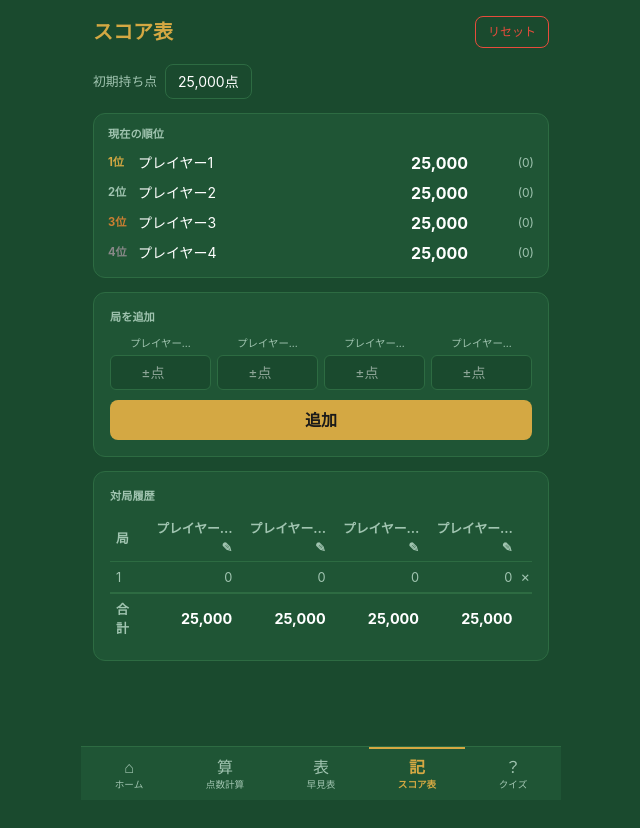
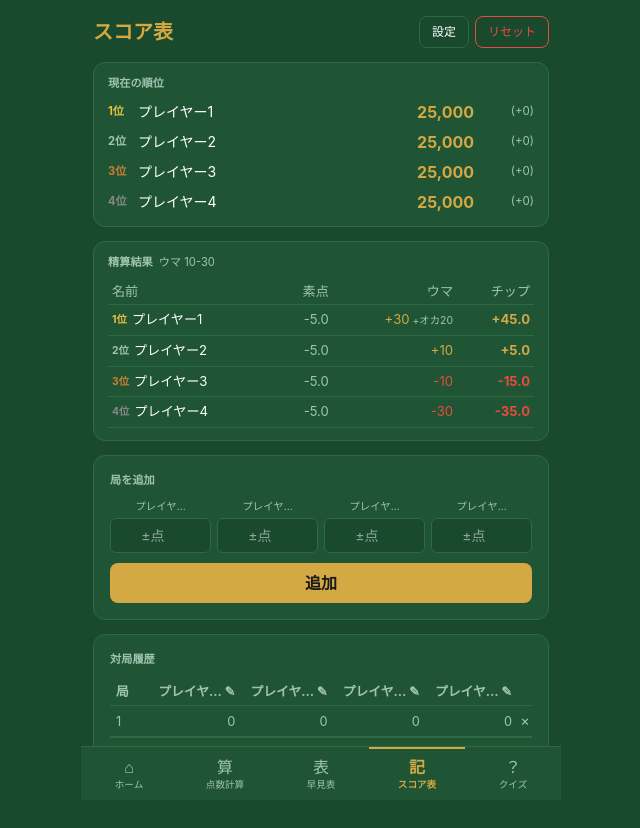
Before and after one commit to dorew9500-arch/mahjong-score, a Next.js app: page /scoreboard in a window 1280 px wide. Both pictures are taken after a click on the button "追加". Shown: the top 828 px of the page, without its empty margins (319-959 px from the left). Before the commit the page ends 800 px from the top, so only its background shows below. Built offline with nearby package versions, Linux system fonts and the light colour scheme.

Commit message:
feat: スコア表にウマ/オカ/レート設定を追加
返し点・ウマプリセット(5-10/10-20/10-30/20-40)・レート設定で
精算チップ・金額を自動計算して表示する

Co-Authored-By: Claude Sonnet 4.6 <noreply@anthropic.com>

```diff
--- a/app/scoreboard/page.tsx
+++ b/app/scoreboard/page.tsx
@@ -1,252 +1,339 @@
 "use client";
 import { useState, useEffect, useCallback } from "react";
+
+// ===== 型・定数 =====
 
 interface GameState {
   players: string[];
   startScore: number;
-  rounds: number[][];  // rounds[i][j] = プレイヤーjのi局の点数変動
+  returnScore: number;              // 返し点
+  uma: [number, number, number, number]; // 1位〜4位のウマ
+  rate: number;                     // 円/千点（0=なし）
+  rounds: number[][];
 }
 
-const DEFAULT_PLAYERS = ["プレイヤー1", "プレイヤー2", "プレイヤー3", "プレイヤー4"];
-const DEFAULT_START   = 25000;
-const STORAGE_KEY     = "mahjong-scoreboard";
+const DEFAULT_STATE: GameState = {
+  players: ["プレイヤー1", "プレイヤー2", "プレイヤー3", "プレイヤー4"],
+  startScore: 25000,
+  returnScore: 30000,
+  uma: [30, 10, -10, -30],
+  rate: 0,
+  rounds: [],
+};
+
+const UMA_PRESETS: { label: string; value: [number, number, number, number] }[] = [
+  { label: "なし",   value: [0,  0,   0,   0]   },
+  { label: "5-10",  value: [10, 5,  -5,  -10]  },
+  { label: "10-20", value: [20, 10, -10, -20]  },
+  { label: "10-30", value: [30, 10, -10, -30]  },
+  { label: "20-40", value: [40, 20, -20, -40]  },
+];
+
+const RATE_PRESETS = [0, 1, 5, 10, 50, 100];
+const STORAGE_KEY = "mahjong-scoreboard-v2";
+const RANK_COLORS = ["#e8c040", "#a0c4b0", "#cd7f32", "#888"];
+
+// ===== ローカルストレージ =====
 
 function loadState(): GameState | null {
   if (typeof window === "undefined") return null;
   try {
     const raw = localStorage.getItem(STORAGE_KEY);
-    return raw ? JSON.parse(raw) : null;
-  } catch {
-    return null;
-  }
+    return raw ? { ...DEFAULT_STATE, ...JSON.parse(raw) } : null;
+  } catch { return null; }
 }
 
 function saveState(state: GameState) {
   localStorage.setItem(STORAGE_KEY, JSON.stringify(state));
 }
 
-function calcTotals(startScore: number, rounds: number[][]): number[] {
-  const totals = [startScore, startScore, startScore, startScore];
-  for (const round of rounds) {
+// ===== 計算 =====
+
+function calcTotals(game: GameState): number[] {
+  const totals = Array(4).fill(game.startScore) as number[];
+  for (const round of game.rounds)
     for (let i = 0; i < 4; i++) totals[i] += round[i] ?? 0;
-  }
   return totals;
 }
 
+interface Settlement {
+  playerIdx: number;
+  name: string;
+  total: number;
+  rank: number;
+  rawChip: number;   // 素点
+  oka: number;       // オカ（1位のみ）
+  uma: number;       // ウマ
+  chip: number;      // 合計チップ
+  money: number;     // 収支（rate > 0 の場合）
+}
+
+function calcSettlement(game: GameState): Settlement[] {
+  const totals = calcTotals(game);
+  const oka = (game.returnScore - game.startScore) * 4 / 1000;
+
+  const sorted = totals
+    .map((total, i) => ({ i, total }))
+    .sort((a, b) => b.total - a.total);
+
+  return sorted.map(({ i, total }, rank) => {
+    const rawChip = (total - game.returnScore) / 1000;
+    const okaBonus = rank === 0 ? oka : 0;
+    const umaBonus = game.uma[rank];
+    const chip = Math.round((rawChip + okaBonus + umaBonus) * 10) / 10;
+    const money = chip * game.rate;
+    return { playerIdx: i, name: game.players[i], total, rank, rawChip, oka: okaBonus, uma: umaBonus, chip, money };
+  });
+}
+
+// ===== フォーム部品 =====
+
+function NumInput({ label, value, onSave }: { label: string; value: number; onSave: (n: number) => void }) {
+  const [editing, setEditing] = useState(false);
+  const [val, setVal] = useState(String(value));
+  if (editing) return (
+    <span style={{ display: "inline-flex", alignItems: "center", gap: 4 }}>
+      <input
+        autoFocus type="number" value={val}
+        onChange={(e) => setVal(e.target.value)}
+        onBlur={() => { const n = parseInt(val); if (!isNaN(n)) onSave(n); setEditing(false); }}
+        onKeyDown={(e) => { if (e.key === "Enter") { const n = parseInt(val); if (!isNaN(n)) onSave(n); setEditing(false); } }}
+        style={{ width: 80, padding: "3px 6px", borderRadius: 6, background: "var(--bg)", border: "1px solid var(--accent)", color: "var(--text)", fontSize: "0.85rem" }}
+      />
+    </span>
+  );
+  return (
+    <button className="btn-ghost" style={{ fontSize: "0.85rem" }} onClick={() => { setVal(String(value)); setEditing(true); }}>
+      {label}: {value.toLocaleString()}
+    </button>
+  );
+}
+
+// ===== メイン =====
+
 export default function ScoreboardPage() {
-  const [game, setGame] = useState<GameState>({
-    players: DEFAULT_PLAYERS,
-    startScore: DEFAULT_START,
-    rounds: [],
-  });
+  const [game, setGame] = useState<GameState>(DEFAULT_STATE);
+  const [draft, setDraft] = useState(["", "", "", ""]);
+  const [editingName, setEditingName] = useState<number | null>(null);
+  const [editNameVal, setEditNameVal] = useState("");
+  const [showSettings, setShowSettings] = useState(false);
 
-  // ローカルストレージから復元
   useEffect(() => {
     const saved = loadState();
     if (saved) setGame(saved);
   }, []);
 
-  // 保存
   const update = useCallback((next: GameState) => {
     setGame(next);
     saveState(next);
   }, []);
 
-  // 新しい局の入力フォーム
-  const [draft, setDraft] = useState<string[]>(["", "", "", ""]);
-  const [editingName, setEditingName] = useState<number | null>(null);
-  const [editNameVal, setEditNameVal] = useState("");
-  const [editingStart, setEditingStart] = useState(false);
-  const [startVal, setStartVal] = useState(String(game.startScore));
-
-  const totals = calcTotals(game.startScore, game.rounds);
-  const ranked = [...totals.map((s, i) => ({ i, s }))]
-    .sort((a, b) => b.s - a.s);
+  const totals = calcTotals(game);
+  const ranked = [...totals.map((s, i) => ({ i, s }))].sort((a, b) => b.s - a.s);
+  const settlement = calcSettlement(game);
+  const hasUma = game.uma.some((u) => u !== 0);
+  const hasRate = game.rate > 0;
 
   function addRound() {
-    const scores = draft.map((v) => {
-      const n = parseInt(v.replace(/[^-0-9]/g, ""), 10);
-      return isNaN(n) ? 0 : n;
-    });
-    // 合計が0になるよう4人目を自動計算するか、そのまま登録
-    const next = { ...game, rounds: [...game.rounds, scores] };
-    update(next);
+    const scores = draft.map((v) => { const n = parseInt(v); return isNaN(n) ? 0 : n; });
+    update({ ...game, rounds: [...game.rounds, scores] });
     setDraft(["", "", "", ""]);
-  }
-
-  function removeRound(idx: number) {
-    const next = { ...game, rounds: game.rounds.filter((_, i) => i !== idx) };
-    update(next);
-  }
-
-  function reset() {
-    const next: GameState = {
-      players: game.players,
-      startScore: game.startScore,
-      rounds: [],
-    };
-    update(next);
-  }
-
-  function confirmReset() {
-    if (confirm("スコアをすべてリセットしますか？")) reset();
   }
 
   function saveName(idx: number) {
     const players = [...game.players];
-    players[idx] = editNameVal || DEFAULT_PLAYERS[idx];
+    players[idx] = editNameVal.trim() || `プレイヤー${idx + 1}`;
     update({ ...game, players });
     setEditingName(null);
   }
 
-  function saveStart() {
-    const n = parseInt(startVal.replace(/[^0-9]/g, ""), 10);
-    if (!isNaN(n)) update({ ...game, startScore: n });
-    setEditingStart(false);
-  }
-
-  const rankColors = ["#d4a843", "#a0c4b0", "#cd7f32", "#888"];
+  const umaMatch = UMA_PRESETS.find((p) => p.value.every((v, i) => v === game.uma[i]));
 
   return (
     <div style={{ maxWidth: 480, margin: "0 auto", padding: "16px 12px 80px" }}>
+
       {/* ヘッダー */}
-      <div style={{ display: "flex", alignItems: "center", justifyContent: "space-between", marginBottom: 16 }}>
-        <h1 style={{ fontSize: "1.25rem", fontWeight: "bold", color: "var(--accent)", margin: 0 }}>
-          スコア表
-        </h1>
-        <button className="btn-ghost" onClick={confirmReset}
-          style={{ fontSize: "0.75rem", color: "#e74c3c", borderColor: "#e74c3c" }}>
-          リセット
-        </button>
+      <div style={{ display: "flex", alignItems: "center", justifyContent: "space-between", marginBottom: 14 }}>
+        <h1 style={{ fontSize: "1.25rem", fontWeight: "bold", color: "var(--accent)", margin: 0 }}>スコア表</h1>
+        <div style={{ display: "flex", gap: 6 }}>
+          <button className={`btn-ghost${showSettings ? " active" : ""}`} style={{ fontSize: "0.75rem" }} onClick={() => setShowSettings(!showSettings)}>
+            設定
+          </button>
+          <button className="btn-ghost" style={{ fontSize: "0.75rem", color: "#e74c3c", borderColor: "#e74c3c" }}
+            onClick={() => { if (confirm("スコアをリセットしますか？")) update({ ...game, rounds: [] }); }}>
+            リセット
+          </button>
+        </div>
       </div>
 
-      {/* 初期点数 */}
-      <div style={{ marginBottom: 14, display: "flex", alignItems: "center", gap: 8 }}>
-        <span style={{ fontSize: "0.8rem", color: "var(--text-muted)" }}>初期持ち点</span>
-        {editingStart ? (
-          <>
-            <input
-              type="number"
-              value={startVal}
-              onChange={(e) => setStartVal(e.target.value)}
-              style={{
-                width: 90, padding: "4px 8px", borderRadius: 6,
-                background: "var(--bg)", border: "1px solid var(--accent)",
-                color: "var(--text)", fontSize: "0.875rem",
-              }}
-              autoFocus
-            />
-            <button className="btn-ghost" style={{ fontSize: "0.75rem" }} onClick={saveStart}>確定</button>
-          </>
-        ) : (
-          <button className="btn-ghost" style={{ fontSize: "0.875rem" }}
-            onClick={() => { setStartVal(String(game.startScore)); setEditingStart(true); }}>
-            {game.startScore.toLocaleString()}点
-          </button>
-        )}
-      </div>
+      {/* 設定パネル */}
+      {showSettings && (
+        <div className="card" style={{ marginBottom: 14 }}>
+          <div style={{ fontSize: "0.7rem", color: "var(--text-muted)", marginBottom: 10, fontWeight: "bold" }}>設定</div>
 
-      {/* 順位表 */}
+          {/* 初期点数・返し点 */}
+          <div style={{ display: "flex", gap: 8, flexWrap: "wrap", marginBottom: 12 }}>
+            <NumInput label="初期持ち点" value={game.startScore} onSave={(n) => update({ ...game, startScore: n })} />
+            <NumInput label="返し点" value={game.returnScore} onSave={(n) => update({ ...game, returnScore: n })} />
+          </div>
+
+          {/* ウマ */}
+          <div style={{ marginBottom: 12 }}>
+            <div style={{ fontSize: "0.75rem", color: "var(--text-muted)", marginBottom: 6 }}>ウマ</div>
+            <div style={{ display: "flex", flexWrap: "wrap", gap: 6 }}>
+              {UMA_PRESETS.map((p) => {
+                const active = p.value.every((v, i) => v === game.uma[i]);
+                return (
+                  <button key={p.label} className={`btn-ghost${active ? " active" : ""}`} style={{ fontSize: "0.8rem" }}
+                    onClick={() => update({ ...game, uma: p.value })}>
+                    {p.label}
+                  </button>
+                );
+              })}
+            </div>
+            {/* カスタム表示 */}
+            {!umaMatch && (
+              <div style={{ marginTop: 6, fontSize: "0.75rem", color: "var(--accent)" }}>
+                カスタム: {game.uma.map((v, i) => `${i + 1}位${v > 0 ? "+" : ""}${v}`).join(" / ")}
+              </div>
+            )}
+          </div>
+
+          {/* レート */}
+          <div>
+            <div style={{ fontSize: "0.75rem", color: "var(--text-muted)", marginBottom: 6 }}>レート（円/千点）</div>
+            <div style={{ display: "flex", flexWrap: "wrap", gap: 6 }}>
+              {RATE_PRESETS.map((r) => (
+                <button key={r} className={`btn-ghost${game.rate === r ? " active" : ""}`} style={{ fontSize: "0.8rem" }}
+                  onClick={() => update({ ...game, rate: r })}>
+                  {r === 0 ? "なし" : `${r}円`}
+                </button>
+              ))}
+            </div>
+          </div>
+        </div>
+      )}
+
+      {/* 現在の順位 */}
       <div className="card" style={{ marginBottom: 14, padding: "12px 14px" }}>
-        <div style={{ fontSize: "0.7rem", color: "var(--text-muted)", marginBottom: 8, fontWeight: "bold" }}>
-          現在の順位
-        </div>
+        <div style={{ fontSize: "0.7rem", color: "var(--text-muted)", marginBottom: 8, fontWeight: "bold" }}>現在の順位</div>
         <div style={{ display: "flex", flexDirection: "column", gap: 6 }}>
           {ranked.map(({ i, s }, rank) => (
-            <div key={i} style={{ display: "flex", alignItems: "center", gap: 10 }}>
-              <span style={{
-                fontSize: "0.7rem", fontWeight: "bold",
-                color: rankColors[rank], minWidth: 20,
-              }}>
+            <div key={i} style={{ display: "flex", alignItems: "center", gap: 8 }}>
+              <span style={{ fontSize: "0.7rem", fontWeight: "bold", color: RANK_COLORS[rank], minWidth: 22 }}>
                 {rank + 1}位
               </span>
               <span style={{ fontSize: "0.875rem", flex: 1 }}>{game.players[i]}</span>
-              <span style={{
-                fontWeight: "bold", fontSize: "1rem",
-                color: s > game.startScore ? "var(--accent)" : s < game.startScore ? "#e74c3c" : "var(--text)",
-              }}>
+              <span style={{ fontWeight: "bold", fontSize: "1rem", color: s >= game.startScore ? "var(--accent)" : "#e74c3c" }}>
                 {s.toLocaleString()}
               </span>
-              <span style={{ fontSize: "0.75rem", color: "var(--text-muted)", minWidth: 56, textAlign: "right" }}>
-                ({s > game.startScore ? "+" : ""}{(s - game.startScore).toLocaleString()})
+              <span style={{ fontSize: "0.72rem", color: "var(--text-muted)", minWidth: 52, textAlign: "right" }}>
+                ({s >= game.startScore ? "+" : ""}{(s - game.startScore).toLocaleString()})
               </span>
             </div>
           ))}
         </div>
       </div>
 
-      {/* 局ごとのスコア入力 */}
+      {/* 精算結果（ウマまたはレートが設定されている場合） */}
+      {(hasUma || hasRate) && (
+        <div className="card" style={{ marginBottom: 14, padding: "12px 14px" }}>
+          <div style={{ fontSize: "0.7rem", color: "var(--text-muted)", marginBottom: 8, fontWeight: "bold" }}>
+            精算結果
+            {hasUma && <span style={{ marginLeft: 6, fontWeight: "normal" }}>ウマ {umaMatch?.label ?? "カスタム"}</span>}
+            {hasRate && <span style={{ marginLeft: 6, fontWeight: "normal" }}>レート {game.rate}円</span>}
+          </div>
+          <table style={{ width: "100%", borderCollapse: "collapse", fontSize: "0.82rem" }}>
+            <thead>
+              <tr style={{ borderBottom: "1px solid var(--border)" }}>
+                <th style={{ padding: "3px 4px", textAlign: "left", color: "var(--text-muted)", fontWeight: "normal" }}>名前</th>
+                <th style={{ padding: "3px 4px", textAlign: "right", color: "var(--text-muted)", fontWeight: "normal" }}>素点</th>
+                {hasUma && <th style={{ padding: "3px 4px", textAlign: "right", color: "var(--text-muted)", fontWeight: "normal" }}>ウマ</th>}
+                <th style={{ padding: "3px 4px", textAlign: "right", color: "var(--text-muted)", fontWeight: "normal" }}>チップ</th>
+                {hasRate && <th style={{ padding: "3px 4px", textAlign: "right", color: "var(--text-muted)", fontWeight: "normal" }}>収支</th>}
+              </tr>
+            </thead>
+            <tbody>
+              {settlement.map((s) => (
+                <tr key={s.playerIdx} style={{ borderBottom: "1px solid var(--border)" }}>
+                  <td style={{ padding: "5px 4px", display: "flex", alignItems: "center", gap: 5 }}>
+                    <span style={{ color: RANK_COLORS[s.rank], fontWeight: "bold", fontSize: "0.65rem" }}>{s.rank + 1}位</span>
+                    {s.name}
+                  </td>
+                  <td style={{ padding: "5px 4px", textAlign: "right", color: "var(--text-muted)" }}>
+                    {s.rawChip > 0 ? "+" : ""}{s.rawChip.toFixed(1)}
+                  </td>
+                  {hasUma && (
+                    <td style={{ padding: "5px 4px", textAlign: "right" }}>
+                      <span style={{ color: s.uma > 0 ? "var(--accent)" : s.uma < 0 ? "#e74c3c" : "var(--text-muted)" }}>
+                        {s.uma > 0 ? "+" : ""}{s.uma}
+                        {s.rank === 0 && s.oka !== 0 && <span style={{ color: "var(--text-muted)", fontSize: "0.65rem" }}> +オカ{s.oka}</span>}
+                      </span>
+                    </td>
+                  )}
+                  <td style={{ padding: "5px 4px", textAlign: "right", fontWeight: "bold" }}>
+                    <span style={{ color: s.chip > 0 ? "var(--accent)" : s.chip < 0 ? "#e74c3c" : "var(--text-muted)" }}>
+                      {s.chip > 0 ? "+" : ""}{s.chip.toFixed(1)}
+                    </span>
+                  </td>
+                  {hasRate && (
+                    <td style={{ padding: "5px 4px", textAlign: "right", fontWeight: "bold" }}>
+                      <span style={{ color: s.money > 0 ? "var(--accent)" : s.money < 0 ? "#e74c3c" : "var(--text-muted)" }}>
+                        {s.money > 0 ? "+" : ""}{Math.round(s.money).toLocaleString()}円
+                      </span>
+                    </td>
+                  )}
+                </tr>
+              ))}
+            </tbody>
+          </table>
+        </div>
+      )}
+
+      {/* 局を追加 */}
       <div className="card" style={{ marginBottom: 14 }}>
-        <div style={{ fontSize: "0.7rem", color: "var(--text-muted)", marginBottom: 10, fontWeight: "bold" }}>
-          局を追加
-        </div>
+        <div style={{ fontSize: "0.7rem", color: "var(--text-muted)", marginBottom: 10, fontWeight: "bold" }}>局を追加</div>
         <div style={{ display: "grid", gridTemplateColumns: "1fr 1fr 1fr 1fr", gap: 6, marginBottom: 10 }}>
           {game.players.map((name, i) => (
             <div key={i} style={{ display: "flex", flexDirection: "column", gap: 4, alignItems: "center" }}>
               <div style={{ fontSize: "0.65rem", color: "var(--text-muted)", textAlign: "center" }}>
-                {name.length > 5 ? name.slice(0, 5) + "…" : name}
+                {name.length > 5 ? name.slice(0, 4) + "…" : name}
               </div>
               <input
-                type="number"
-                value={draft[i]}
-                onChange={(e) => {
-                  const d = [...draft];
-                  d[i] = e.target.value;
-                  setDraft(d);
-                }}
+                type="number" value={draft[i]}
+                onChange={(e) => { const d = [...draft]; d[i] = e.target.value; setDraft(d); }}
                 placeholder="±点"
-                style={{
-                  width: "100%", padding: "6px 4px",
-                  borderRadius: 6, border: "1px solid var(--border)",
-                  background: "var(--bg)", color: "var(--text)",
-                  fontSize: "0.875rem", textAlign: "center",
-                }}
+                style={{ width: "100%", padding: "6px 4px", borderRadius: 6, border: "1px solid var(--border)", background: "var(--bg)", color: "var(--text)", fontSize: "0.875rem", textAlign: "center" }}
               />
             </div>
           ))}
         </div>
-        <button className="btn-accent" style={{ width: "100%" }} onClick={addRound}>
-          追加
-        </button>
+        <button className="btn-accent" style={{ width: "100%" }} onClick={addRound}>追加</button>
       </div>
 
-      {/* 履歴テーブル */}
-      {game.rounds.length > 0 && (
+      {/* 対局履歴 */}
+      {game.rounds.length > 0 ? (
         <div className="card" style={{ overflowX: "auto" }}>
-          <div style={{ fontSize: "0.7rem", color: "var(--text-muted)", marginBottom: 10, fontWeight: "bold" }}>
-            対局履歴
-          </div>
+          <div style={{ fontSize: "0.7rem", color: "var(--text-muted)", marginBottom: 10, fontWeight: "bold" }}>対局履歴</div>
           <table style={{ width: "100%", borderCollapse: "collapse", fontSize: "0.8rem" }}>
             <thead>
               <tr>
                 <th style={{ padding: "4px 6px", textAlign: "left", color: "var(--text-muted)", borderBottom: "1px solid var(--border)" }}>局</th>
                 {game.players.map((name, i) => (
-                  <th
-                    key={i}
-                    style={{ padding: "4px 6px", textAlign: "right", color: "var(--text-muted)", borderBottom: "1px solid var(--border)", cursor: "pointer" }}
-                    onClick={() => { setEditingName(i); setEditNameVal(name); }}
-                    title="タップで名前を編集"
-                  >
+                  <th key={i} style={{ padding: "4px 6px", textAlign: "right", color: "var(--text-muted)", borderBottom: "1px solid var(--border)", cursor: "pointer" }}
+                    onClick={() => { setEditingName(i); setEditNameVal(name); }}>
                     {editingName === i ? (
-                      <input
-                        autoFocus
-                        value={editNameVal}
+                      <input autoFocus value={editNameVal}
                         onChange={(e) => setEditNameVal(e.target.value)}
                         onBlur={() => saveName(i)}
                         onKeyDown={(e) => e.key === "Enter" && saveName(i)}
-                        style={{
-                          width: 60, padding: "2px 4px", borderRadius: 4,
-                          background: "var(--bg)", border: "1px solid var(--accent)",
-                          color: "var(--text)", fontSize: "0.75rem",
-                        }}
+                        style={{ width: 60, padding: "2px 4px", borderRadius: 4, background: "var(--bg)", border: "1px solid var(--accent)", color: "var(--text)", fontSize: "0.75rem" }}
                         onClick={(e) => e.stopPropagation()}
                       />
-                    ) : (
-                      <span>{name.length > 5 ? name.slice(0, 5) + "…" : name} ✎</span>
-                    )}
+                    ) : `${name.length > 4 ? name.slice(0, 4) + "…" : name} ✎`}
                   </th>
                 ))}
-                <th style={{ padding: "4px 6px", borderBottom: "1px solid var(--border)" }}></th>
+                <th style={{ borderBottom: "1px solid var(--border)" }} />
               </tr>
             </thead>
             <tbody>
@@ -254,41 +341,29 @@ export default function ScoreboardPage() {
                 <tr key={ri}>
                   <td style={{ padding: "4px 6px", color: "var(--text-muted)" }}>{ri + 1}</td>
                   {round.map((score, pi) => (
-                    <td key={pi} style={{
-                      padding: "4px 6px", textAlign: "right",
-                      color: score > 0 ? "var(--accent)" : score < 0 ? "#e74c3c" : "var(--text-muted)",
-                      fontWeight: score !== 0 ? "bold" : "normal",
-                    }}>
+                    <td key={pi} style={{ padding: "4px 6px", textAlign: "right", color: score > 0 ? "var(--accent)" : score < 0 ? "#e74c3c" : "var(--text-muted)", fontWeight: score !== 0 ? "bold" : "normal" }}>
                       {score > 0 ? "+" : ""}{score.toLocaleString()}
                     </td>
                   ))}
                   <td style={{ padding: "4px 2px", textAlign: "center" }}>
-                    <button
-                      onClick={() => removeRound(ri)}
-                      style={{ background: "none", border: "none", cursor: "pointer", color: "var(--text-muted)", fontSize: "0.9rem" }}
-                    >×</button>
+                    <button onClick={() => update({ ...game, rounds: game.rounds.filter((_, i) => i !== ri) })}
+                      style={{ background: "none", border: "none", cursor: "pointer", color: "var(--text-muted)", fontSize: "0.9rem" }}>×</button>
                   </td>
                 </tr>
               ))}
-              {/* 合計行 */}
               <tr style={{ borderTop: "2px solid var(--border)" }}>
-                <td style={{ padding: "6px 6px", fontWeight: "bold", color: "var(--text-muted)" }}>合計</td>
+                <td style={{ padding: "6px", fontWeight: "bold", color: "var(--text-muted)" }}>合計</td>
                 {totals.map((t, i) => (
-                  <td key={i} style={{
-                    padding: "6px 6px", textAlign: "right", fontWeight: "bold", fontSize: "0.9rem",
-                    color: t > game.startScore ? "var(--accent)" : t < game.startScore ? "#e74c3c" : "var(--text)",
-                  }}>
+                  <td key={i} style={{ padding: "6px", textAlign: "right", fontWeight: "bold", color: t >= game.startScore ? "var(--accent)" : "#e74c3c" }}>
                     {t.toLocaleString()}
                   </td>
                 ))}
-                <td></td>
+                <td />
               </tr>
             </tbody>
           </table>
         </div>
-      )}
-
-      {game.rounds.length === 0 && (
+      ) : (
         <div style={{ textAlign: "center", padding: "24px 0", fontSize: "0.875rem", color: "var(--text-muted)" }}>
           局を追加するとここに履歴が表示されます
         </div>
```
